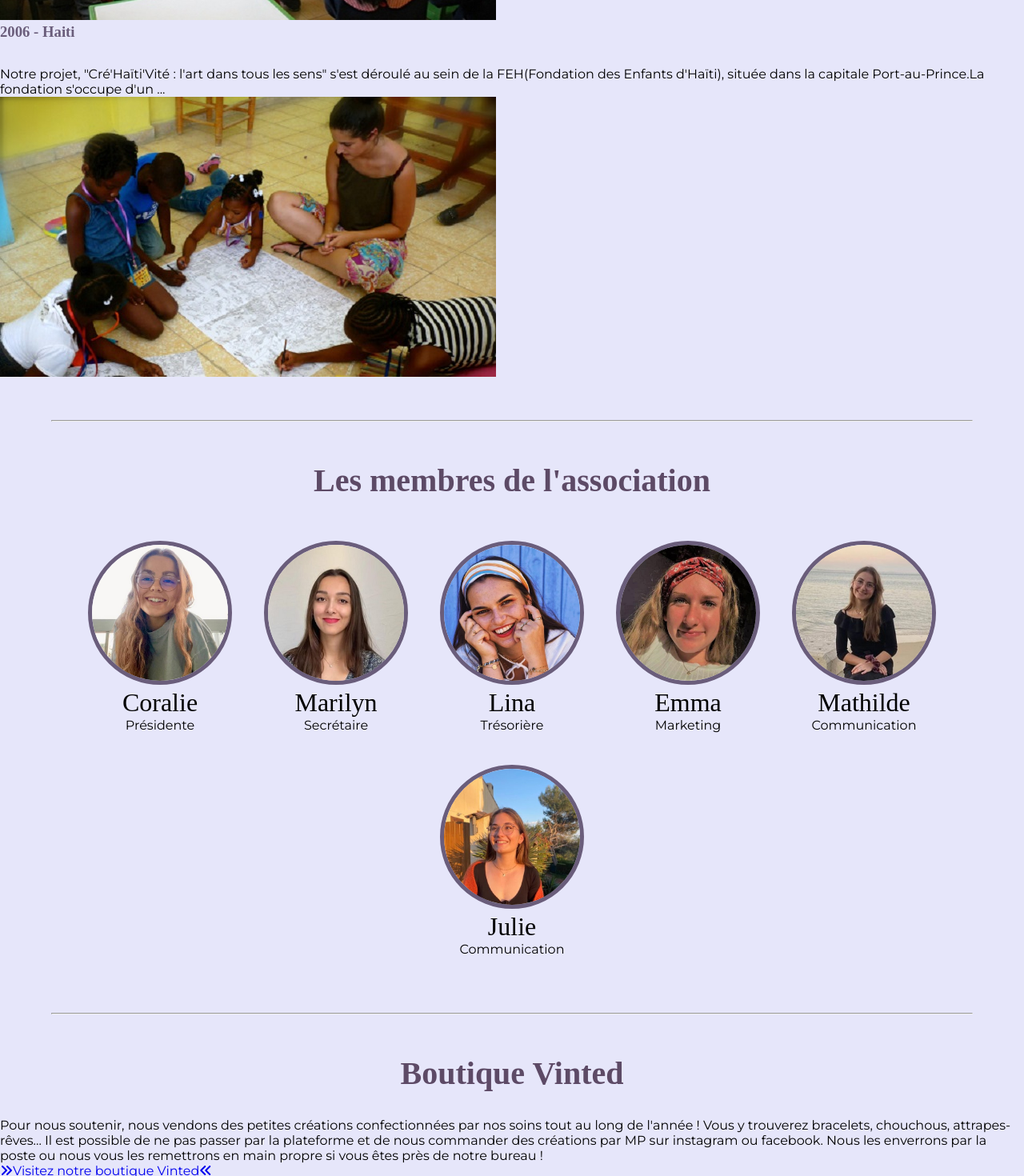
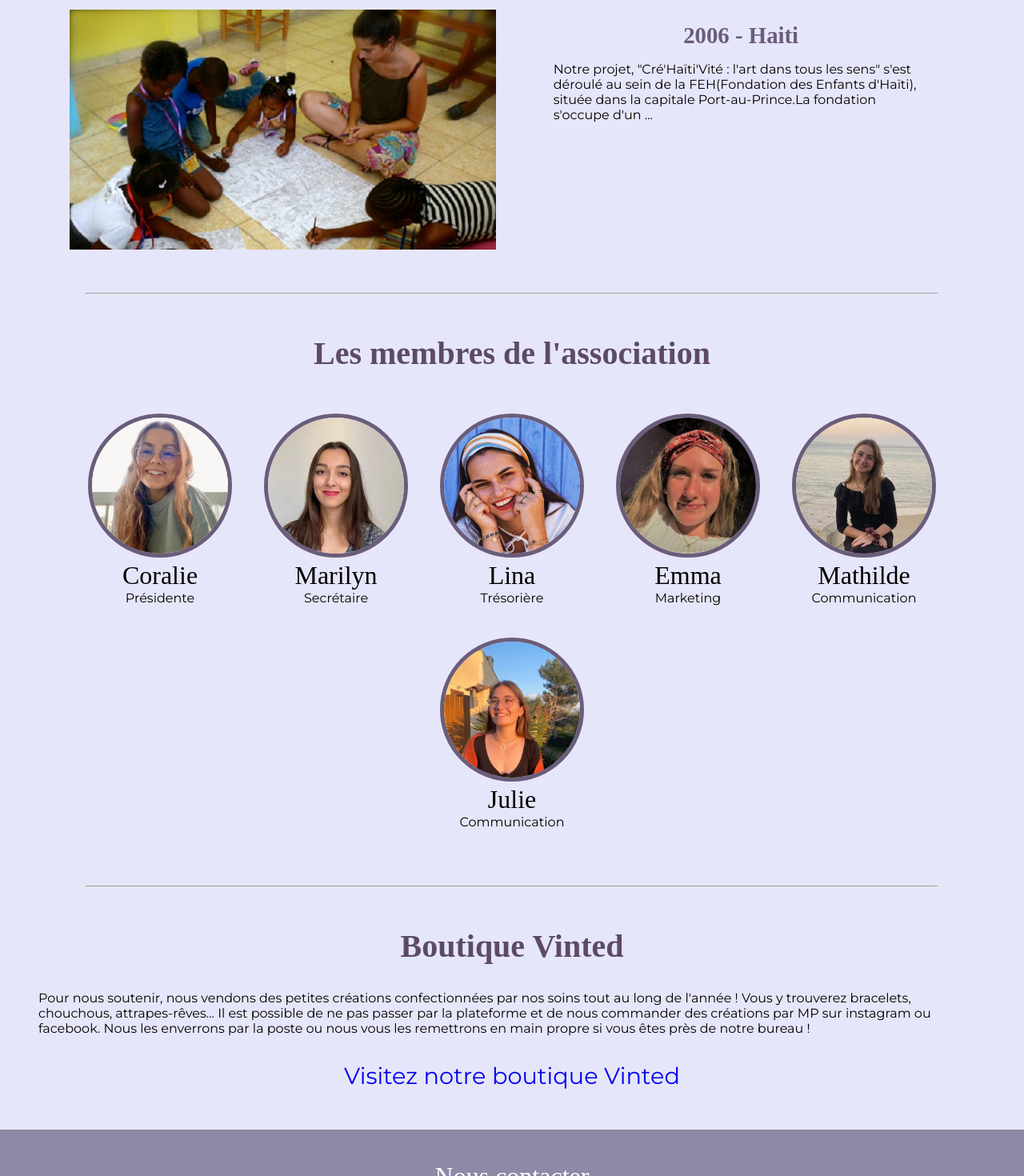
Before and after one commit to jtessieau/association-passion, a Next.js app: page / in a window 1280 px wide. Shown: the part 1620-3090 px from the top of the page at 80% size. Built offline with nearby package versions, Linux system fonts and the light colour scheme; a web font is replaced by a local one.

Commit message:
add style to action and shop section

```diff
--- a/src/app/components/Shop.js
+++ b/src/app/components/Shop.js
@@ -14,7 +14,8 @@ export default function Shop() {
         les remettrons en main propre si vous êtes près de notre
         bureau !
       </p>
-      <div>
+
+      <div className="shop-link">
         <Link href="https://www.vinted.fr/member/43451531-associationpassion" target="_blank">
           <i className="fas fa-angle-double-right d-none d-md-inline"></i>
           Visitez notre boutique Vinted
--- a/src/app/components/actions/ActionCard.js
+++ b/src/app/components/actions/ActionCard.js
@@ -2,17 +2,15 @@ import Image from "next/image"
 
 export default function ActionCard({ action }) {
   return (
-    <article>
-      <div>
-        <div>
+    <article className="action">
+      <div className="action-description">
         <h3>{action.year} - {action.title}</h3>
         <p>
           {action.description}
         </p>
       </div>
-        <div>
+      <div className="action-image">
         <Image src={action.photo ?? "/assets/photos/perou-2015.jpg"} alt={action.name + "picture"} width={620} height={350} />
-        </div>
       </div>
     </article>
   )
--- a/src/app/globals.scss
+++ b/src/app/globals.scss
@@ -43,6 +43,7 @@ body {
     color: $titleColor;
   }
   h3 {
+    font-size: 1.8rem;
     font-weight: 700;
     color: $subtitleColor;
   }
@@ -128,6 +129,7 @@ body {
 .content {
   max-width: 1320px;
   margin:auto;
+  padding: 0 3rem;
 
   h1,h2 {
     text-align: center;
@@ -140,6 +142,36 @@ body {
   main, section {
     margin: 50px 0;
   }
+}
+
+.action {
+  margin: 2rem 0;
+  display: flex;
+  flex-direction: row;
+  justify-content: space-evenly;
+
+  .action-description {
+    padding: 1rem 2rem;
+    width: 45%;
+
+    h3 {
+      text-align: center;
+      margin-bottom: 1rem;
+    }
+  }
+  .action-image{
+    width: 45%;
+    height: auto;
+
+    img {
+      width: 100%;
+      height: auto;
+    }
+  }
+}
+
+.action:nth-child(even) {
+  flex-direction: row-reverse;
 }
 
 .members-list {
@@ -165,6 +197,32 @@ body {
   .member-card-title {
     font-family: $subtitle-font;
     font-size: 2rem;
+  }
+}
+
+#shop {
+  .shop-link {
+    color:#285aeb;
+    font-size: 1.8rem;
+    text-align: center;
+    margin-top: 2rem;
+  }
+
+  a {
+    text-decoration: none;
+  }
+
+  i {
+    margin: 0 1rem;
+  }
+
+  a > i {
+    opacity: 0;
+    transition: ease .5s;
+  }
+
+  a:hover > i {
+    opacity: 100%;
   }
 }
 
```
Lines whose indentation alone changed are shown as unchanged.
